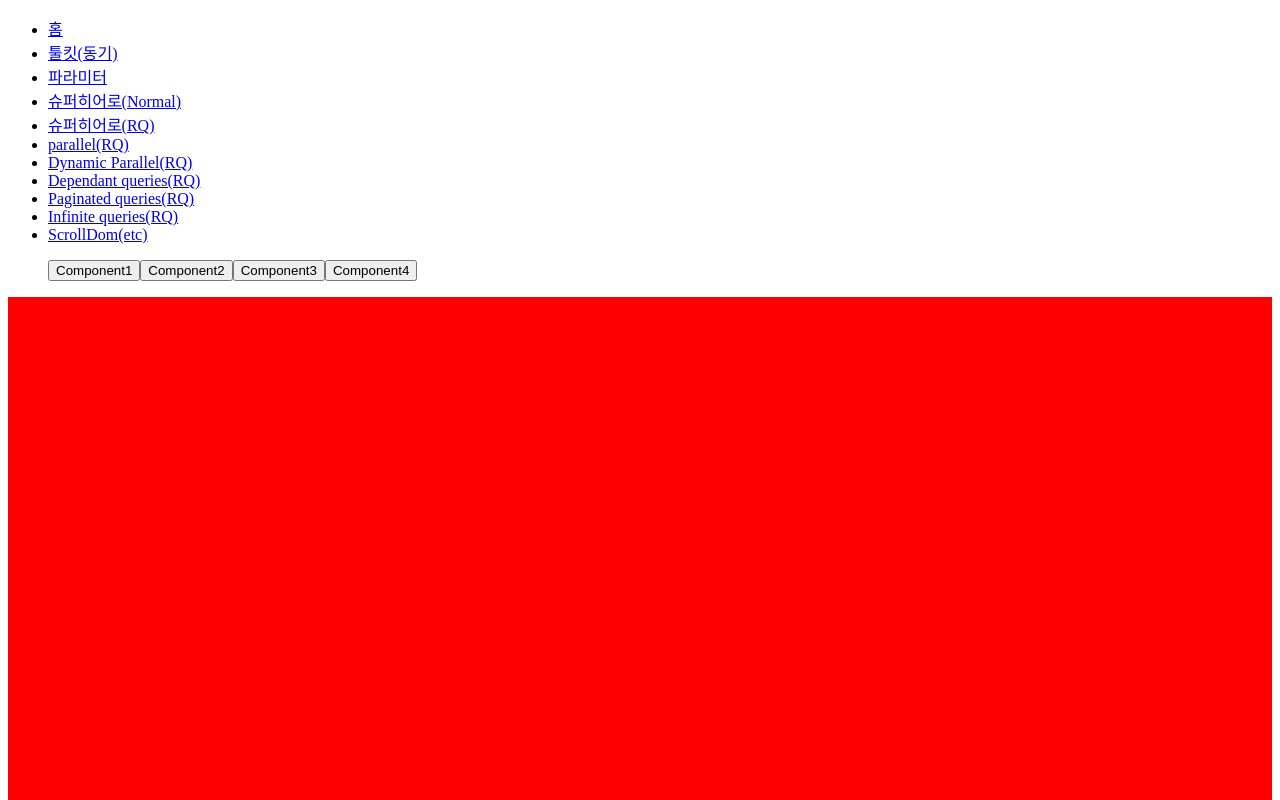
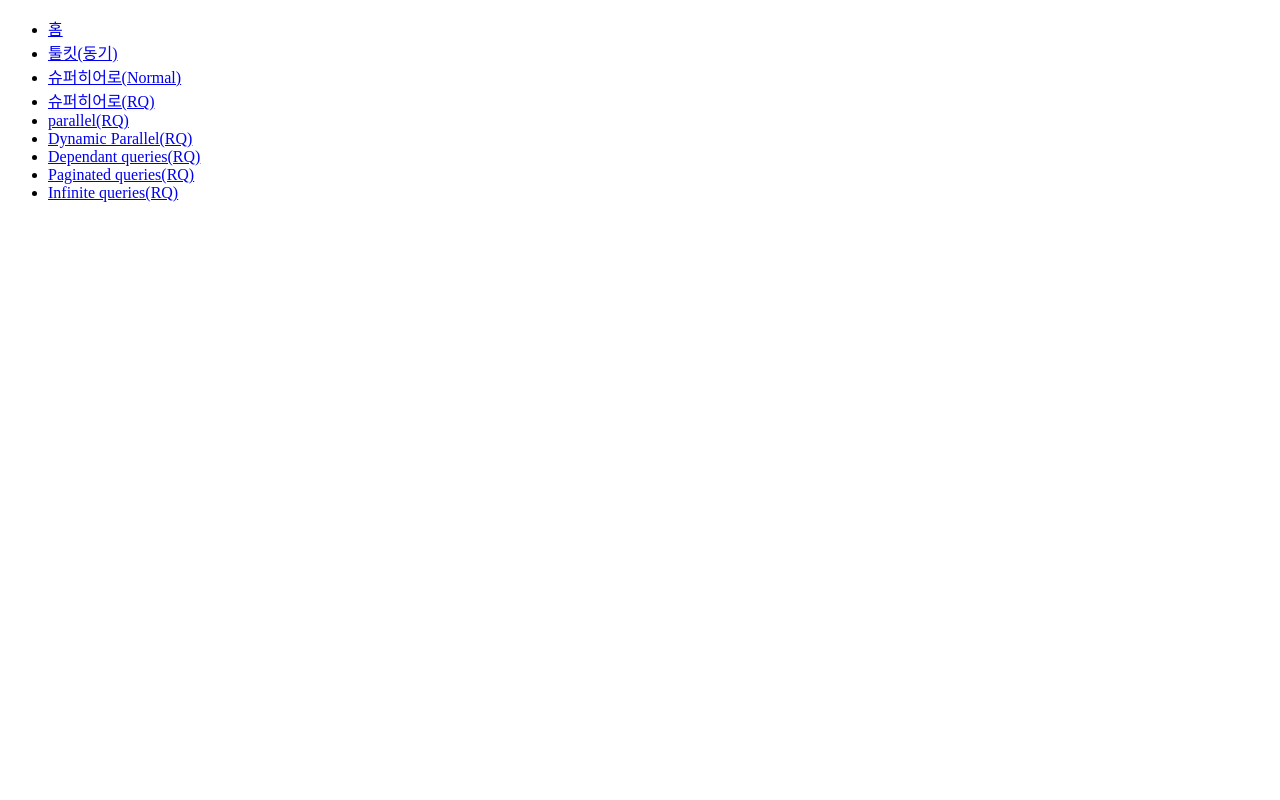
Before and after one commit to ssi02014/react-query-tutorial, a React (Create React App) app in the folder app/: page /scroll-dom in a window 1280 px wide. Shown: the top 800 px of the page. Built offline with nearby package versions, Linux system fonts and the light colour scheme; what axios-extensions would draw is missing.

Commit message:
delete: 필요없는 코드 제거

```diff
--- a/app/src/App.tsx
+++ b/app/src/App.tsx
@@ -11,7 +11,6 @@ import ParallelQueriesPage from './pages/ParallelQueries';
 import DynamicParallelPage from './pages/DynamicParallelQueries';
 import DependantQueriesPage from './pages/DependantQueries';
 import PaginatedQueriesPage from './pages/PaginatedQueries';
-import ScrollDomPage from './pages/ScrollDom';
 import InfiniteQueries from './pages/InfiniteQueries';
 
 const queryClient = new QueryClient();
@@ -34,9 +33,6 @@ function App() {
             <Link to="/toolkit">툴킷(동기)</Link>
           </li>
           <li>
-            <Link to="/param">파라미터</Link>
-          </li>
-          <li>
             <Link to="/super-hero">슈퍼히어로(Normal)</Link>
           </li>
           <li>
@@ -56,9 +52,6 @@ function App() {
           </li>
           <li>
             <Link to="/infinite-queries">Infinite queries(RQ)</Link>
-          </li>
-          <li>
-            <Link to="/scroll-dom">ScrollDom(etc)</Link>
           </li>
         </ul>
         <Routes>
@@ -81,7 +74,6 @@ function App() {
           />
           <Route path="/paginated-queries" element={<PaginatedQueriesPage />} />
           <Route path="/infinite-queries" element={<InfiniteQueries />} />
-          <Route path="/scroll-dom" element={<ScrollDomPage />} />
         </Routes>
         <ReactQueryDevtools initialIsOpen={false} position="bottom-right" />
       </QueryClientProvider>
--- a/app/src/components/Button/index.tsx
+++ /dev/null
@@ -1,12 +0,0 @@
-import React from 'react';
-import * as S from './style';
-
-const Button = () => {
-  return <S.DefaultButton>버튼입니다.</S.DefaultButton>;
-};
-
-Button.Red = () => {
-  return <S.RedButton>버튼입니다.</S.RedButton>;
-};
-
-export default Button;
--- a/app/src/components/Button/style.ts
+++ /dev/null
@@ -1,7 +0,0 @@
-import styled from 'styled-components';
-
-export const DefaultButton = styled.button``;
-
-export const RedButton = styled.button`
-  background-color: red;
-`;
--- a/app/src/components/ScrollComponent/ComponentOne.tsx
+++ /dev/null
@@ -1,18 +0,0 @@
-import React, { ForwardedRef, forwardRef } from 'react';
-import styled from 'styled-components';
-
-interface Props {
-  color: string;
-}
-const ComponentOne = forwardRef(
-  ({ color }: Props, ref: ForwardedRef<HTMLDivElement>) => {
-    return <Wrapper color={color} ref={ref}></Wrapper>;
-  }
-);
-
-const Wrapper = styled.div<{ color: string }>`
-  height: 700px;
-  background-color: ${({ color }) => color};
-`;
-
-export default ComponentOne;
--- a/app/src/pages/ScrollDom/index.tsx
+++ /dev/null
@@ -1,67 +0,0 @@
-import React, { useCallback, useRef } from 'react';
-import styled from 'styled-components';
-import ComponentOne from '../../components/ScrollComponent/ComponentOne';
-
-const ScrollDomPage = () => {
-  const component1 = useRef<HTMLDivElement>(null);
-  const component2 = useRef<HTMLDivElement>(null);
-  const component3 = useRef<HTMLDivElement>(null);
-  const component4 = useRef<HTMLDivElement>(null);
-
-  const handleScroll = useCallback((num: number) => {
-    switch (num) {
-      case 1:
-        if (component1.current)
-          component1.current.scrollIntoView({ behavior: 'smooth' });
-        break;
-      case 2:
-        if (component2.current) {
-          window.scrollTo(0, component2.current.getBoundingClientRect().y);
-        }
-        break;
-      case 3:
-        if (component3.current) {
-          component3.current.scrollIntoView({ behavior: 'smooth' });
-        }
-        break;
-      case 4:
-        if (component4.current)
-          component4.current.scrollIntoView({ behavior: 'smooth' });
-        break;
-      default:
-        return;
-    }
-  }, []);
-  return (
-    <div>
-      <nav>
-        <NavList>
-          <li>
-            <button onClick={() => handleScroll(1)}>Component1</button>
-          </li>
-          <li>
-            <button onClick={() => handleScroll(2)}>Component2</button>
-          </li>
-          <li>
-            <button onClick={() => handleScroll(3)}>Component3</button>
-          </li>
-          <li>
-            <button onClick={() => handleScroll(4)}>Component4</button>
-          </li>
-        </NavList>
-      </nav>
-      <div>
-        <ComponentOne color="red" ref={component1} />
-        <ComponentOne color="green" ref={component2} />
-        <ComponentOne color="blue" ref={component3} />
-        <ComponentOne color="yellow" ref={component4} />
-      </div>
-    </div>
-  );
-};
-
-const NavList = styled.ul`
-  display: flex;
-  list-style: none;
-`;
-export default ScrollDomPage;
--- a/app/src/pages/home/index.tsx
+++ b/app/src/pages/home/index.tsx
@@ -1,24 +1,9 @@
-import React, { useContext, useEffect } from 'react';
-import { useDispatch } from 'react-redux';
-import { AppContext } from '../../App';
-import Button from '../../components/Button';
-import { fetchGithubUserData } from '../../features/github/githubSlice';
+import React from 'react';
 
 const HomePage = () => {
-  const user = useContext(AppContext);
-  const dispatch = useDispatch();
-
-  useEffect(() => {
-    dispatch(fetchGithubUserData('ssi02014'));
-  }, [dispatch]);
-
   return (
     <>
-      <div>홈페이지입니다.</div>
-      <p>{user.name}</p>
-      <p>{user.job}</p>
-      <Button />
-      <Button.Red />
+      <div>메인 페이지입니다</div>
     </>
   );
 };
```
